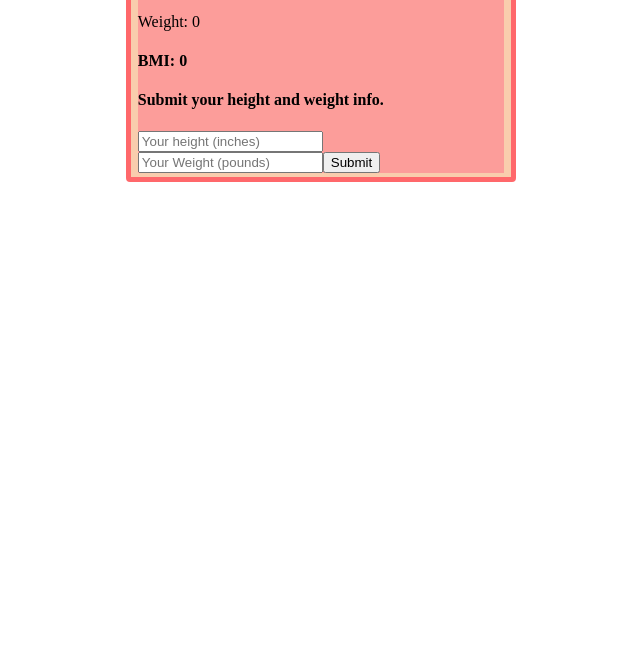
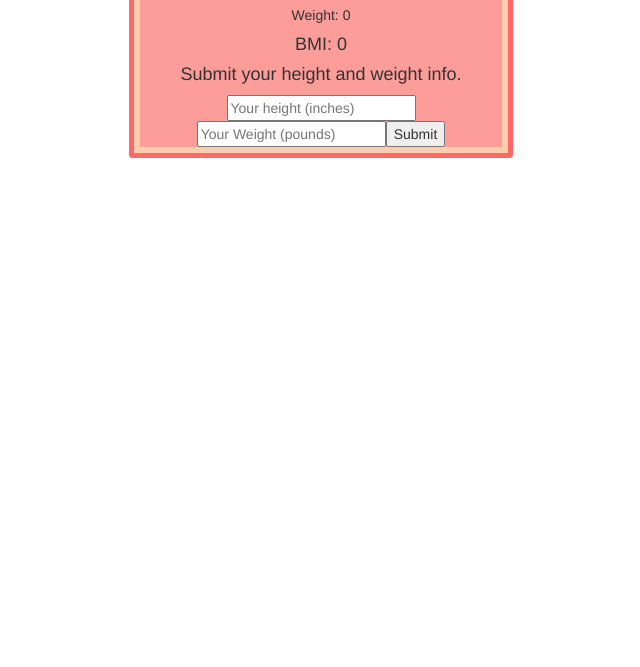
Before and after one commit to kennethlee/bmi-calculator, a React app: page dist/index.html in a window 1280 px wide. Shown: the part 133-800 px from the top of the page, without its empty margins (319-959 px from the left). Built offline with nearby package versions, Linux system fonts and the light colour scheme.

Commit message:
Add link to bootstrap cdn.

```diff
--- a/dist/index.html
+++ b/dist/index.html
@@ -3,7 +3,7 @@
   <head>
     <meta http-equiv="content-type" content="text/html; charset=utf-8">
     <title>BMI Calculator</title>
-    <link rel="stylesheet" href="">
+    <link rel="stylesheet" href="https://maxcdn.bootstrapcdn.com/bootstrap/3.3.6/css/bootstrap.min.css">
   </head>
   <body>
     <div id="app"></div>
```
